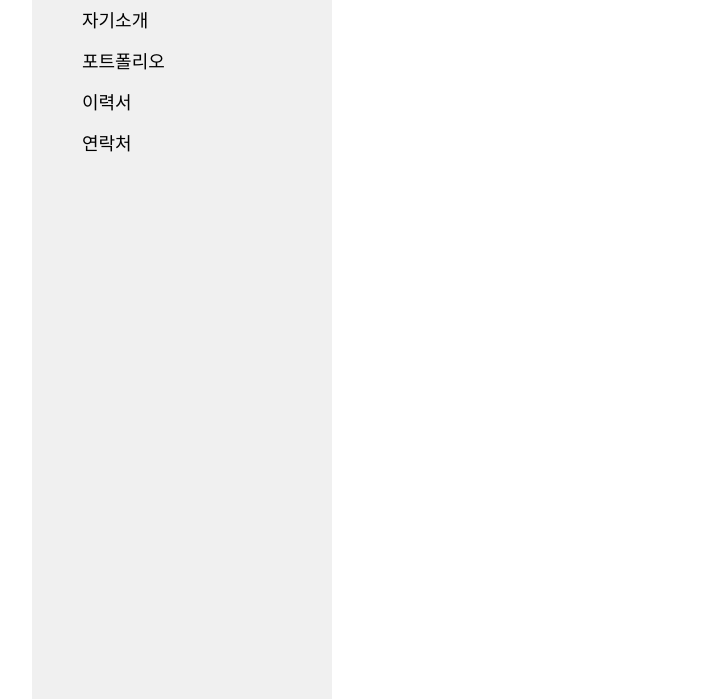
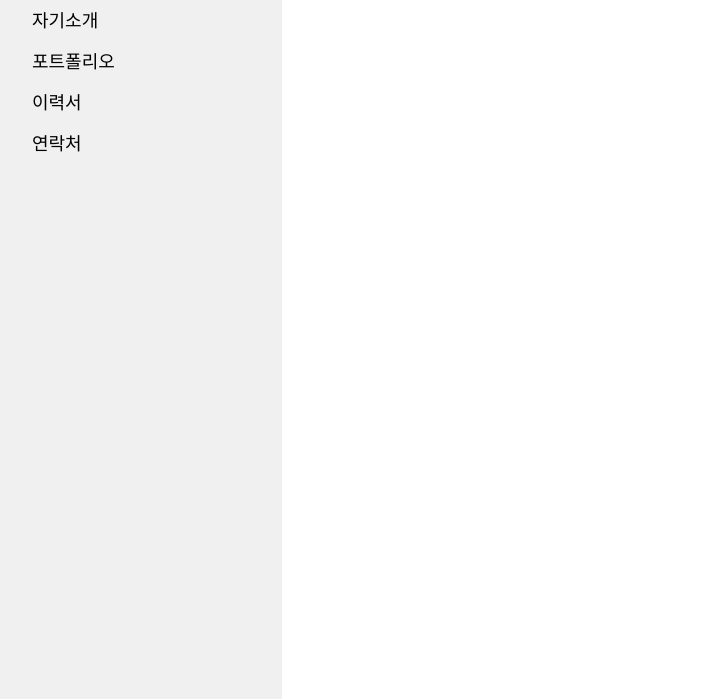
Before and after one commit to yesroh/yesroh.github.io, a plain HTML site: page index.html in a window 1280 px wide. Shown: the part 101-800 px from the top of the page, without its empty margins (18-729 px from the left). Drawn offline with Linux system fonts and the light colour scheme.

Commit message:
Update style.css

```diff
--- a/style.css
+++ b/style.css
@@ -21,7 +21,7 @@ body {
     padding-top: 50px; /* 상단 패딩 */
     padding-left: 50px; /* 내부 항목 왼쪽 패딩 */
     position: fixed; /* 고정 위치로 설정 */
-    left: 50px; /* 메뉴 바 왼쪽 위치 50px로 설정 */
+    left: 0px; /* 메뉴 바 왼쪽 위치 50px로 설정 */
 }
 
 #sidebar ul {
```
